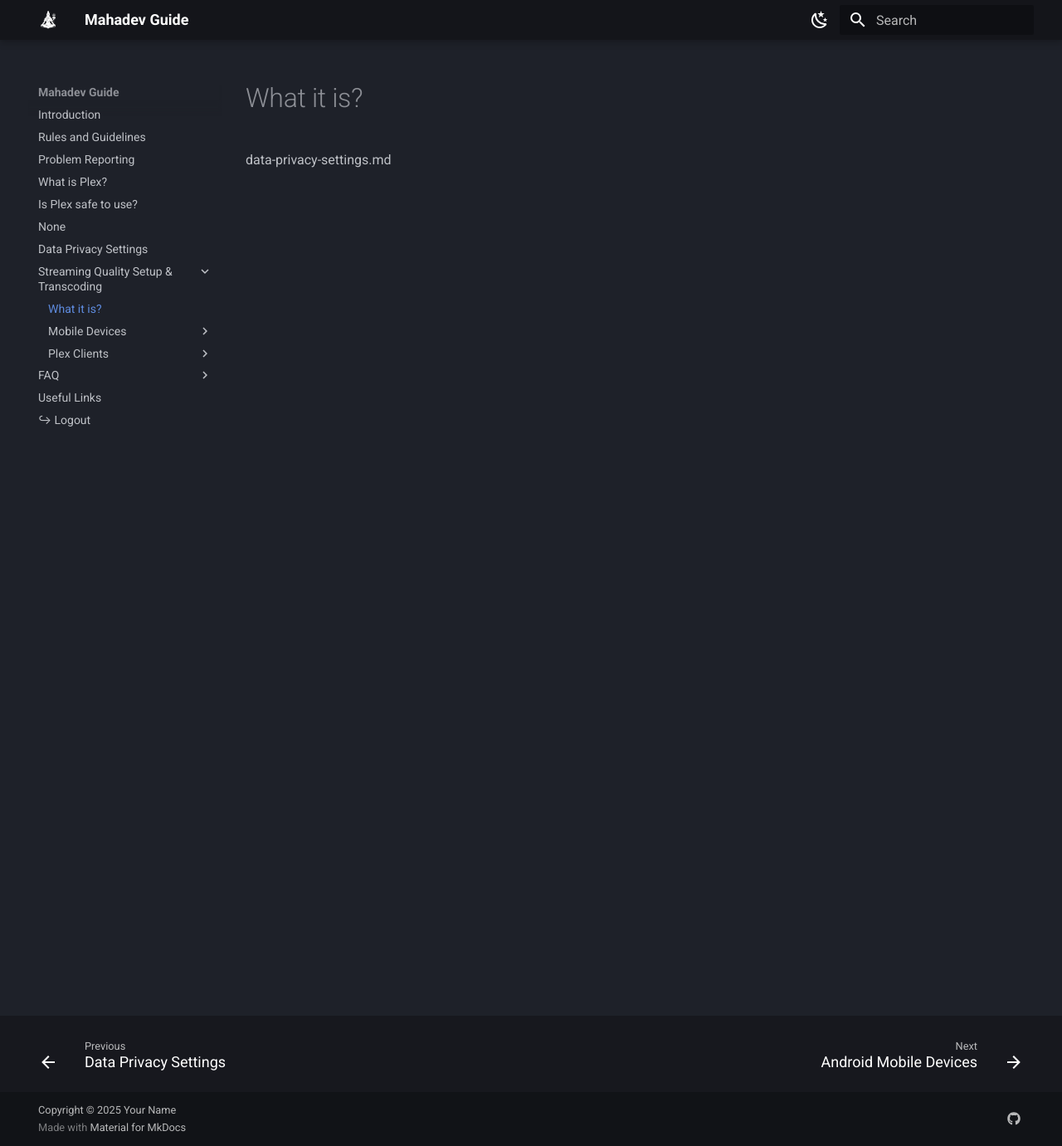
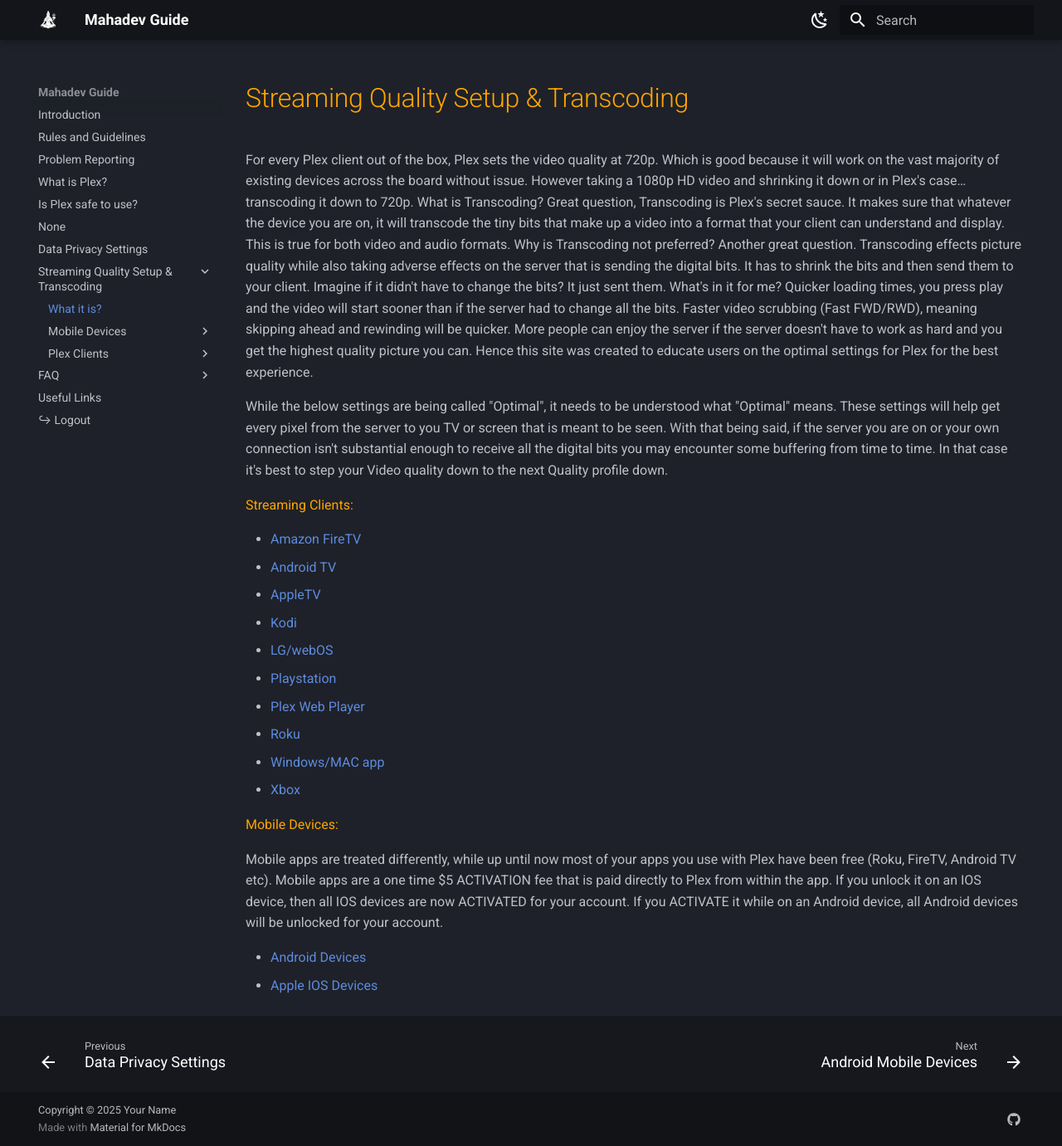
Before and after one commit to sagar4884/plex-guide, an MkDocs documentation site: the page built from docs/what-it-is.md, in a window 1280 px wide and 1381 px high. Shown: the whole window at 83% size. Built offline with MkDocs 1.6.1 and Material for MkDocs 9.7.7, drawn with Linux system fonts in a browser that asks for light colours.

Commit message:
Completed - Streaming Quality Setup & Transcoding

```diff
--- a/docs/what-it-is.md
+++ b/docs/what-it-is.md
@@ -1 +1,25 @@
-data-privacy-settings.md
+# <span style="color:orange">Streaming Quality Setup & Transcoding</span>
+For every Plex client out of the box, Plex sets the video quality at 720p.  Which is good because it will work on the vast majority of existing devices across the board without issue. However taking a 1080p HD video and shrinking it down or in Plex's case… transcoding it down to 720p. What is Transcoding? Great question, Transcoding is Plex's secret sauce. It makes sure that whatever the device you are on, it will transcode the tiny bits that make up a video into a format that your client can understand and display. This is true for both video and audio formats. Why is Transcoding not preferred? Another great question. Transcoding effects picture quality while also taking adverse effects on the server that is sending the digital bits. It has to shrink the bits and then send them to your client. Imagine if it didn't have to change the bits? It just sent them. What's in it for me? Quicker loading times, you press play and the video will start sooner than if the server had to change all the bits. Faster video scrubbing (Fast FWD/RWD), meaning skipping ahead and rewinding will be quicker. More people can enjoy the server if the server doesn't have to work as hard and you get the highest quality picture you can. Hence this site was created to educate users on the optimal settings for Plex for the best experience.
+
+While the below settings are being called "Optimal", it needs to be understood what "Optimal" means. These settings will help get every pixel from the server to you TV or screen that is meant to be seen. With that being said, if the server you are on or your own connection isn't substantial enough to receive all the digital bits you may encounter some buffering from time to time. In that case it's best to step your Video quality down to the next Quality profile down.
+
+<span style="color:orange">Streaming Clients:</span>
+
+  * [Amazon FireTV](https://help.bladelight.tech/amazon)
+  * [Android TV](https://help.bladelight.tech/android)
+  * [AppleTV](https://help.bladelight.tech/applev)
+  * [Kodi](https://help.bladelight.tech/kodi)
+  * [LG/webOS](https://help.bladelight.tech/lg)
+  * [Playstation](https://help.bladelight.tech/playstation)
+  * [Plex Web Player](https://help.bladelight.tech/plex-web-player)
+  * [Roku](https://help.bladelight.tech/roku)
+  * [Windows/MAC app](https://help.bladelight.tech/windows-mac)
+  * [Xbox](https://help.bladelight.tech/xbox)
+
+
+<span style="color:orange">Mobile Devices:</span>
+
+Mobile apps are treated differently, while up until now most of your apps you use with Plex have been free (Roku, FireTV, Android TV etc).  Mobile apps are a one time $5 ACTIVATION fee that is paid directly to Plex from within the app.  If you unlock it on an IOS device, then all IOS devices are now ACTIVATED for your account.  If you ACTIVATE it while on an Android device, all Android devices will be unlocked for your account.
+
+  * [Android Devices](https://help.bladelight.tech/android-mobile-devices)
+  * [Apple IOS Devices](https://help.bladelight.tech/apple-ios-devices)
```
